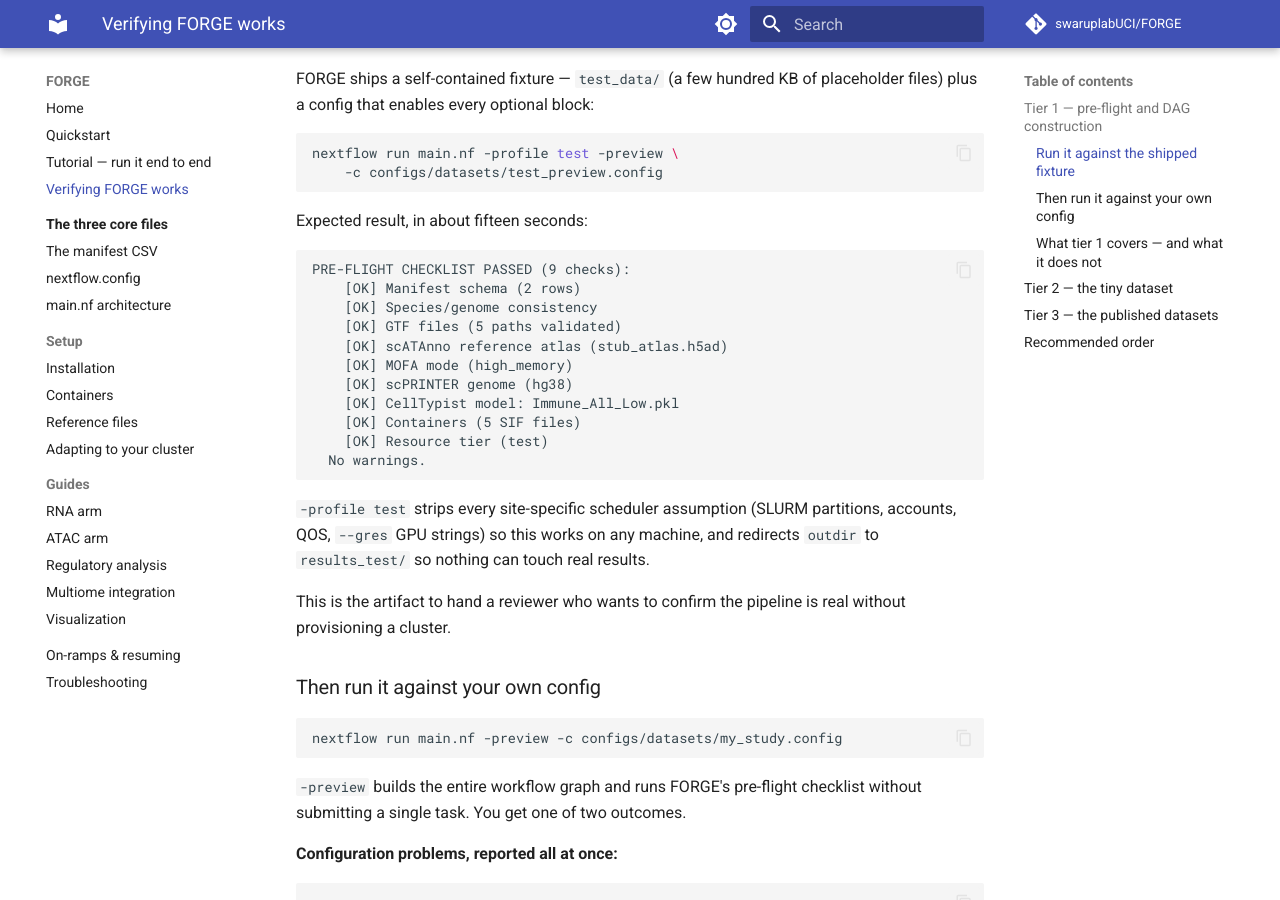
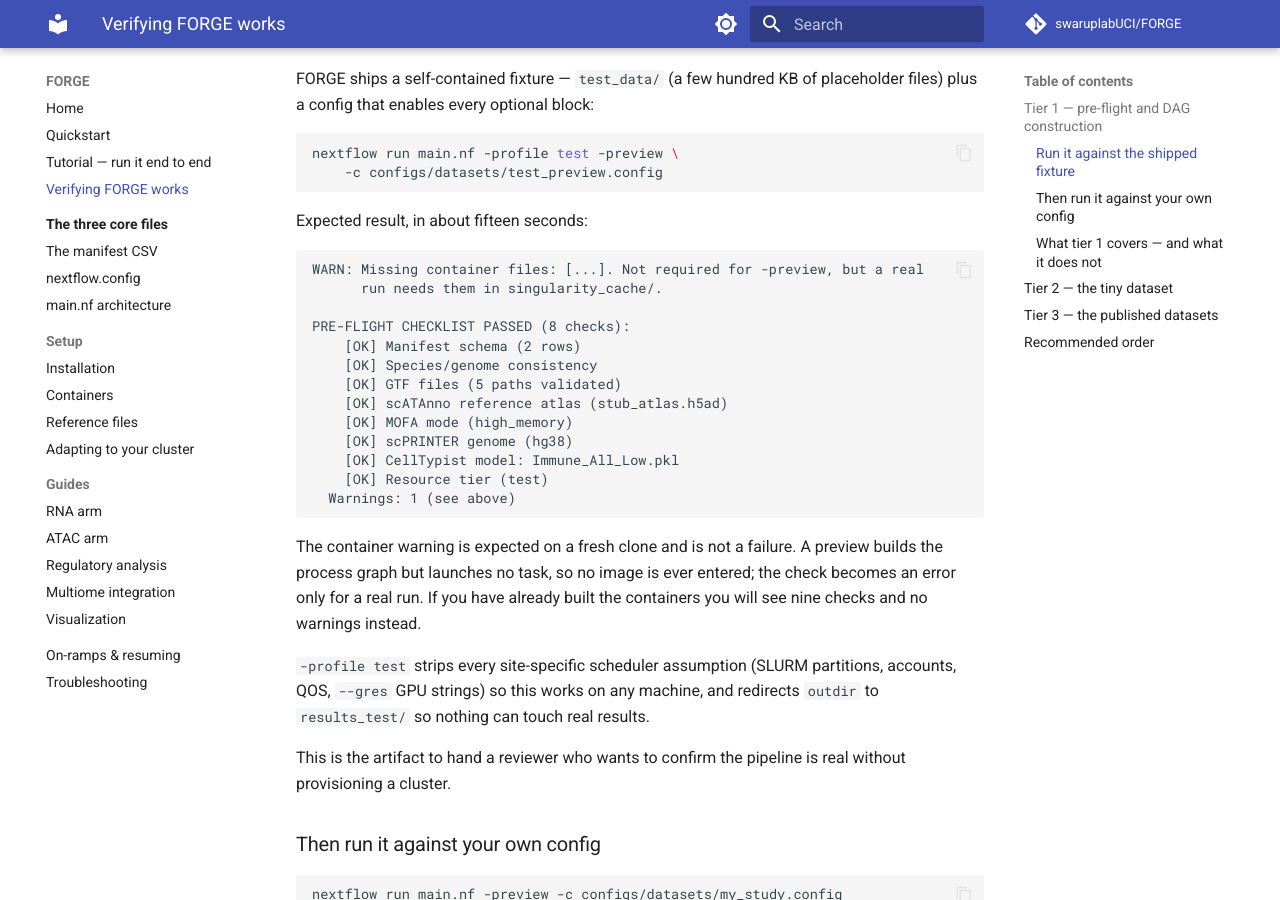
Before and after one commit to swaruplabUCI/FORGE, an MkDocs documentation site: the page built from docs/verification.md, in a window 1280 px wide and 900 px high, scrolled down 770 px. Built offline with MkDocs 1.6.1 and Material for MkDocs 9.7.7, drawn with Linux system fonts in a browser that asks for light colours; comment, search, counter and statistics services are not loaded.

Commit message:
DOCS: correct the pre-flight output the docs promise
Now that the container check is a warning under -preview, a fresh clone reports
eight checks and one warning, not nine and none. README, quickstart and
verification all showed the nine-check output, which nobody cloning the repo
would ever see. verification.md and quickstart.md also say why the warning is
expected rather than leaving a reader to wonder whether they broke something.

mkdocs build --strict passes.

````diff
--- a/docs/verification.md
+++ b/docs/verification.md
@@ -35,7 +35,10 @@ nextflow run main.nf -profile test -preview \
 Expected result, in about fifteen seconds:
 
 ```text
-PRE-FLIGHT CHECKLIST PASSED (9 checks):
+WARN: Missing container files: [...]. Not required for -preview, but a real
+      run needs them in singularity_cache/.
+
+PRE-FLIGHT CHECKLIST PASSED (8 checks):
     [OK] Manifest schema (2 rows)
     [OK] Species/genome consistency
     [OK] GTF files (5 paths validated)
@@ -43,10 +46,14 @@ PRE-FLIGHT CHECKLIST PASSED (9 checks):
     [OK] MOFA mode (high_memory)
     [OK] scPRINTER genome (hg38)
     [OK] CellTypist model: Immune_All_Low.pkl
-    [OK] Containers (5 SIF files)
     [OK] Resource tier (test)
-  No warnings.
+  Warnings: 1 (see above)
 ```
+
+The container warning is expected on a fresh clone and is not a failure. A
+preview builds the process graph but launches no task, so no image is ever
+entered; the check becomes an error only for a real run. If you have already
+built the containers you will see nine checks and no warnings instead.
 
 `-profile test` strips every site-specific scheduler assumption (SLURM
 partitions, accounts, QOS, `--gres` GPU strings) so this works on any machine,
````
Also changed, not shown: README.md (+1 -1 lines), docs/quickstart.md (+5 -2 lines), docs/tutorial.md (+1 -1 lines).
